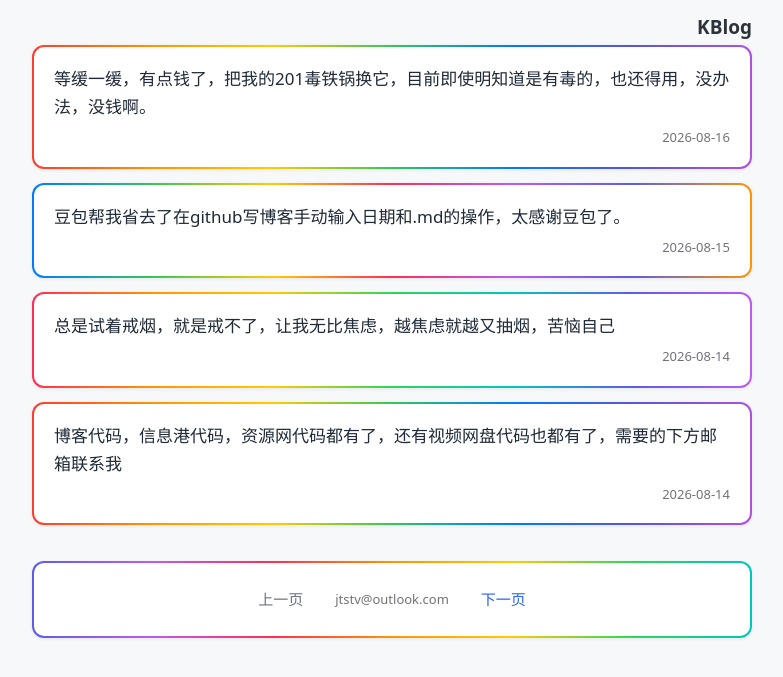
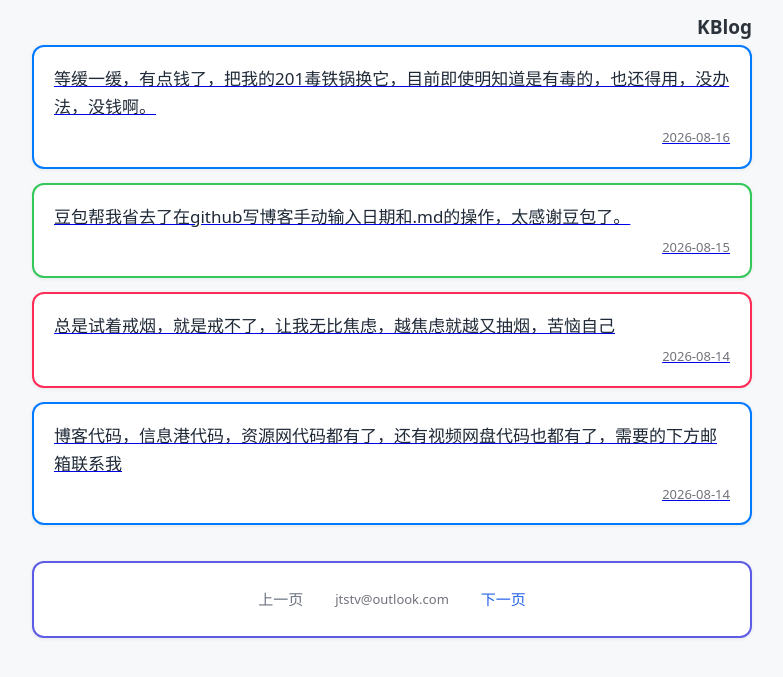
Before and after one commit to JTSTV/Jtstv.github.io, a Jekyll site: the page built from index.html, in a window 1280 px wide. Shown: the top 677 px of the page, without its empty margins (248-1031 px from the left). Built offline with Jekyll 4.4.1, drawn with Linux system fonts in a browser that asks for light colours; the list of posts is cut into pages by our own code.

Commit message:
更新 index.html

```diff
--- a/index.html
+++ b/index.html
@@ -6,36 +6,27 @@
 <head>
 <meta charset="UTF-8">
 <meta name="viewport" content="width=device-width,initial-scale=1,maximum-scale=5">
-<meta name="robots" content="index,follow">
 <title>{{ site.SEOTitle }}</title>
 <meta name="description" content="{{ site.description }}">
 <meta name="keywords" content="{{ site.keywords }}">
 <link rel="canonical" href="{{ site.url }}{{ page.url }}">
-<meta property="og:title" content="{{ site.SEOTitle }}">
-<meta property="og:description" content="{{ site.description }}">
-<meta property="og:url" content="{{ site.url }}{{ page.url }}">
-<meta property="og:type" content="website">
 <style>
 *{margin:0;padding:0;box-sizing:border-box}
 body{font:16px system-ui,-apple-system,sans-serif;background:#f7f8fa;color:#2c333a;padding:12px 16px 24px;line-height:1.65}
 .container{max-width:720px;margin:0 auto}
 .site-header{margin-bottom:2px;text-align:right}
 .site-title{font-size:19px;font-weight:600;color:#2c333a;display:inline-block}
-.post-item{margin-bottom:14px}
-.post-item a{text-decoration:none;display:block}
-.box0{background:linear-gradient(90deg,#ff3b30,#ff9500,#ffcc00,#34c759,#007aff,#5856d6,#af52de);padding:2px;border-radius:12px;box-shadow:0 1px 4px rgba(0,0,0,.07)}
-.box1{background:linear-gradient(90deg,#007aff,#34c759,#ffcc00,#ff2d55,#bf5af2,#5e5ce6,#ff9500);padding:2px;border-radius:12px;box-shadow:0 1px 4px rgba(0,0,0,.07)}
-.box2{background:linear-gradient(90deg,#2cd75a,#00c7be,#007aff,#af52de,#ff2d55,#ff9500,#ffcc00);padding:2px;border-radius:12px;box-shadow:0 1px 4px rgba(0,0,0,.07)}
-.box3{background:linear-gradient(90deg,#ff2d55,#ff9500,#ffcc00,#2cd75a,#00c7be,#5e5ce6,#bf5af2);padding:2px;border-radius:12px;box-shadow:0 1px 4px rgba(0,0,0,.07)}
+.post-item{margin-bottom:14px;padding:2px;border-radius:12px;box-shadow:0 1px 4px rgba(0,0,0,.07)}
+.box0{background:#007aff}
+.box1{background:#34c759}
+.box2{background:#ff9500}
+.box3{background:#ff2d55}
 .inner-card{background:#fff;border-radius:10px;padding:18px 20px;overflow-x:auto;word-break:break-all}
-.inner-card:hover{background:#f4f7ff}
 .post-title-text{font-size:17px;color:#1f2937;margin-bottom:6px;display:block}
 .post-date-text{font-size:13px;color:#71717a;text-align:right;display:block}
-.pagination{margin-top:36px;padding:2px;background:linear-gradient(90deg,#5e5ce6,#bf5af2,#ff2d55,#ff9500,#ffcc00,#2cd75a,#00c7be);border-radius:12px;box-shadow:0 1px 4px rgba(0,0,0,.07);overflow-x:auto}
+.pagination{margin-top:36px;padding:2px;background:#5e5ce6;border-radius:12px;box-shadow:0 1px 4px rgba(0,0,0,.07)}
 .pagination-inner{background:#fff;border-radius:10px;padding:16px 20px;display:flex;gap:10px;justify-content:center;align-items:center;flex-wrap:nowrap}
 .pagination-email{font-size:13px;color:#71717a;padding:0 8px}
-.pagination::-webkit-scrollbar{height:4px}
-.pagination::-webkit-scrollbar-thumb{background:#ccc;border-radius:2px}
 .pagination a,.pagination span{padding:8px 14px;border-radius:8px;font-size:15px;text-decoration:none;white-space:nowrap}
 .pagination a{color:#2563eb}
 .pagination span{color:#6b7280}
```
Also changed, not shown: other parts of index.html (+11 -1 lines).
